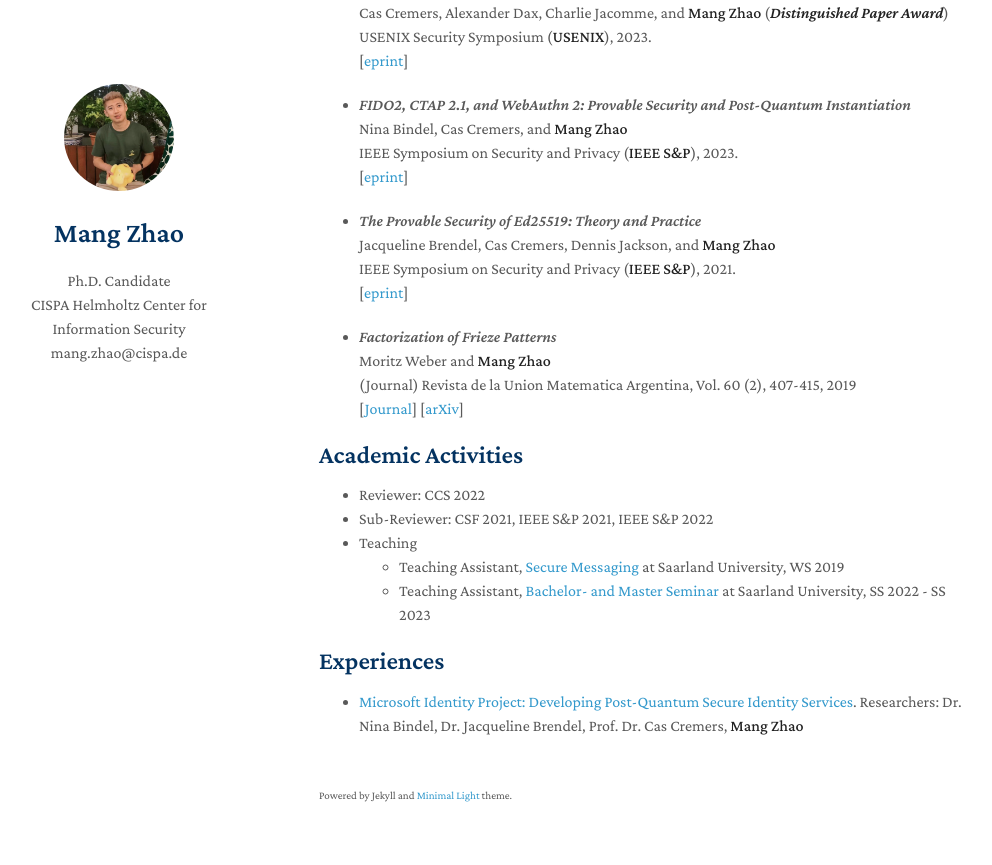
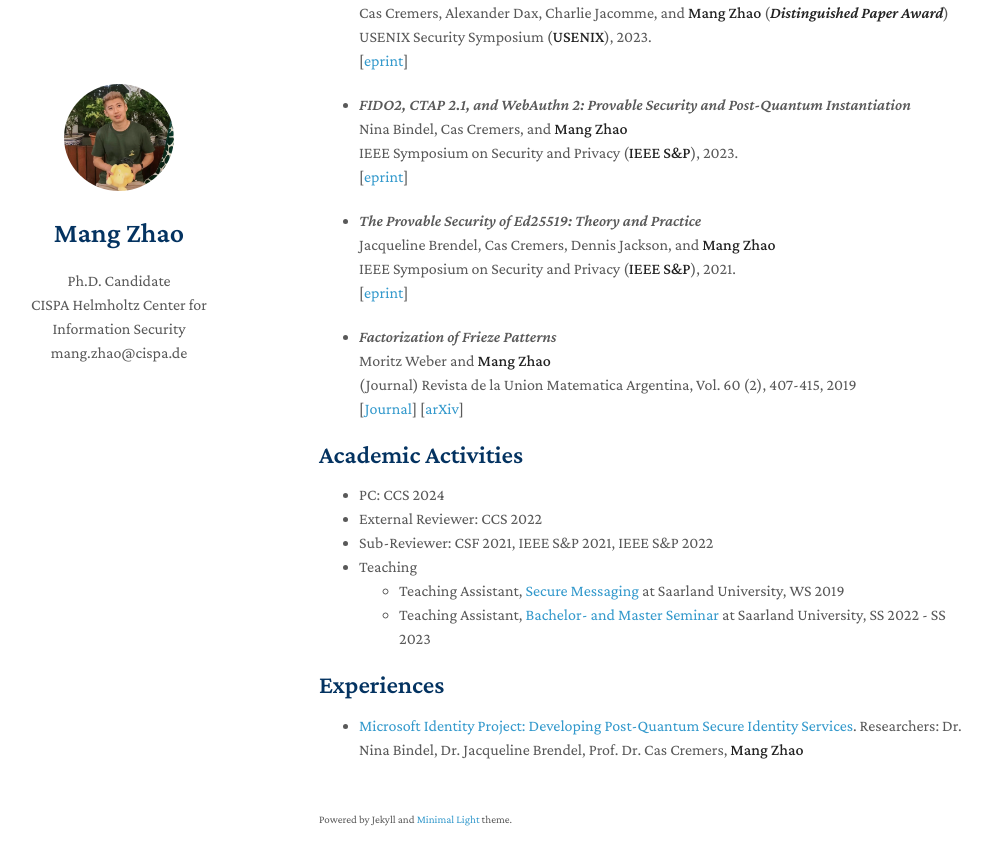
Before and after one commit to 422256579/myHomepage, a Jekyll site: the page built from index.md, in a window 1280 px wide and 900 px high, scrolled down 926 px. Shown: the top 865 px of the window, without its empty margins (151-1143 px from the left). Built offline with Jekyll 4.4.1, drawn with Linux system fonts in a browser that asks for light colours; nearby versions of some CDN libraries; a style sheet for code colours, icons or effects is not loaded.

Commit message:
Update index.md

```diff
--- a/index.md
+++ b/index.md
@@ -71,7 +71,8 @@ If you have any suitable positions for me, please contact me [mang.zhao@cispa.de
 
 ## Academic Activities
 
-- Reviewer: CCS 2022
+- PC: CCS 2024
+- External Reviewer: CCS 2022
 - Sub-Reviewer: CSF 2021, IEEE S&P 2021, IEEE S&P 2022
 - Teaching
   - Teaching Assistant, [Secure Messaging](https://cms.cispa.saarland/secmes/) at Saarland University, WS 2019
```
